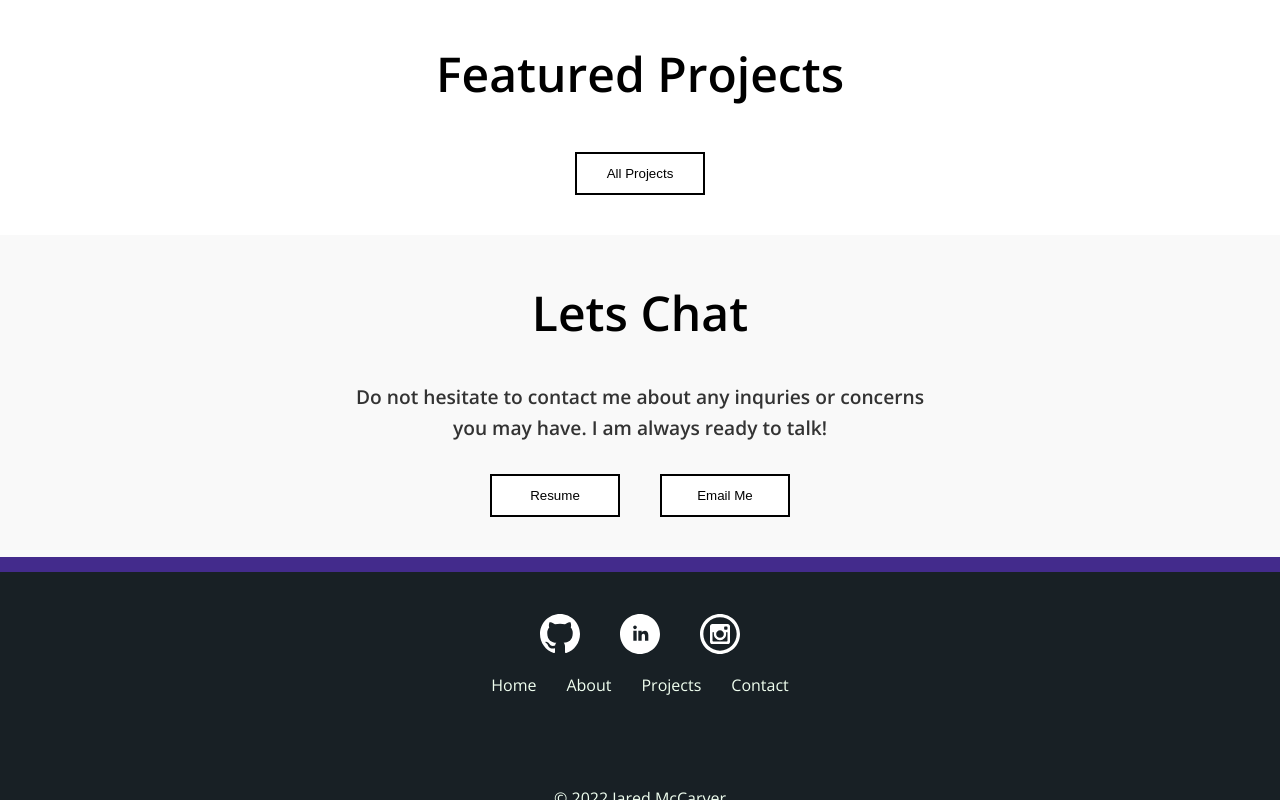
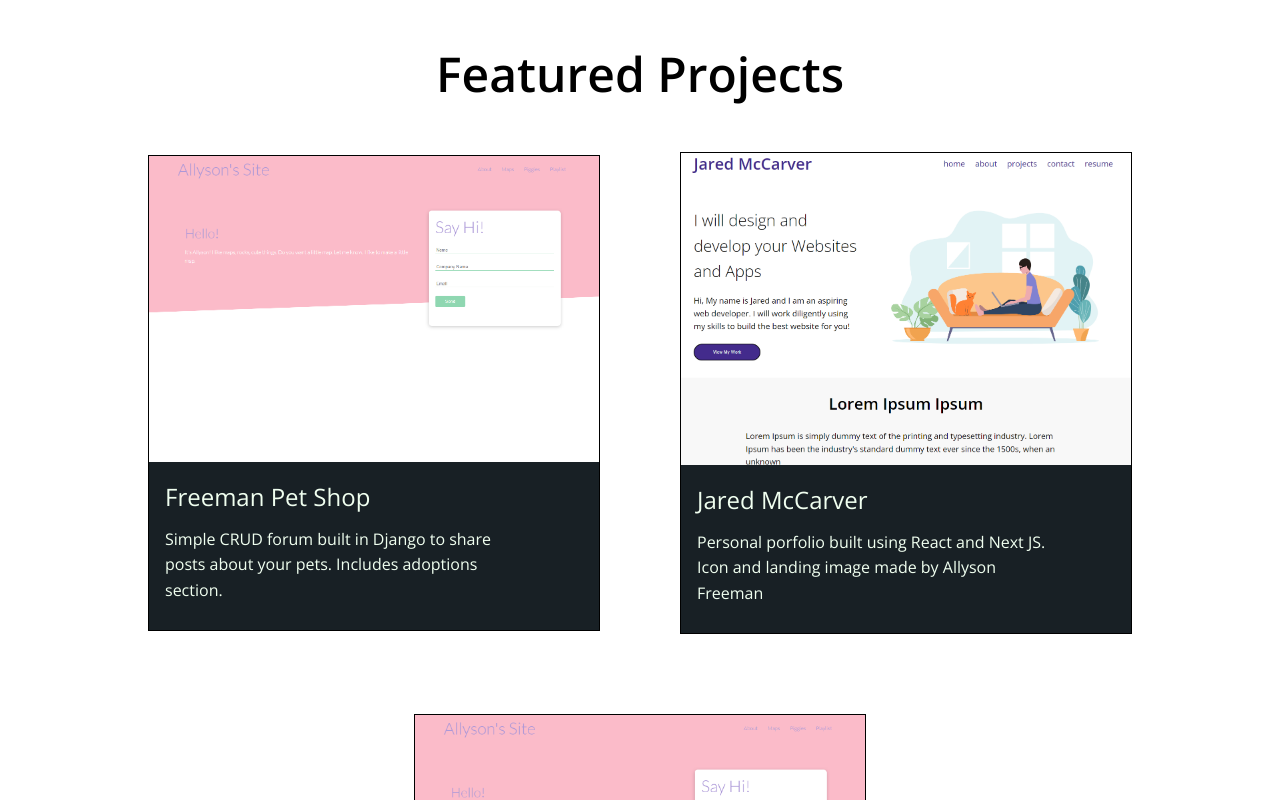
Before and after one commit to jsmccarver/Jared-Porfolio, a Next.js app: page / in a window 1280 px wide. Shown: the part 1000-1800 px from the top of the page. Built offline with nearby package versions, Linux system fonts and the light colour scheme.

Commit message:
fix projects

```diff
--- a/pages/index.js
+++ b/pages/index.js
@@ -69,7 +69,7 @@ export default function Home() {
           </div>
           <div className={Styles.FeaturedProjects}>
             <h1>Featured Projects</h1>
-
+            <ProjectList projects={Projects} />
             <button>All Projects</button>
           </div>
           <div className={`${Styles.chat} ${Styles.BriefIntro}`}>
```
